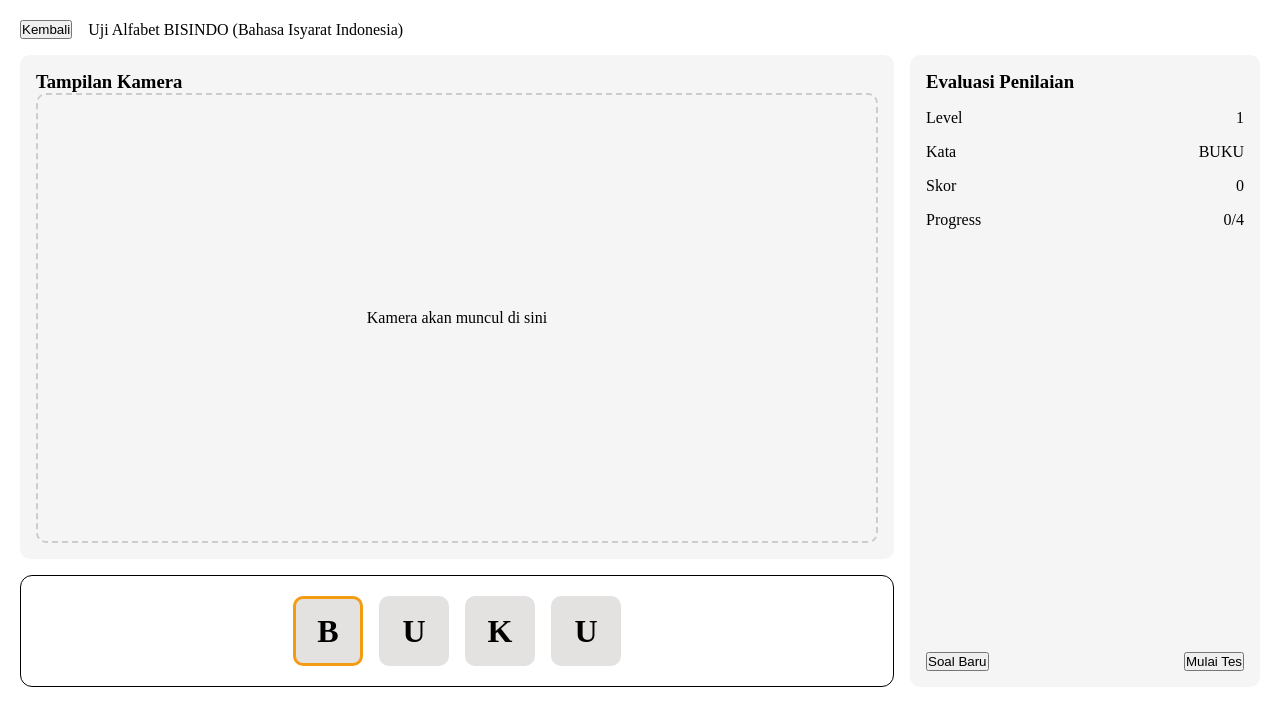
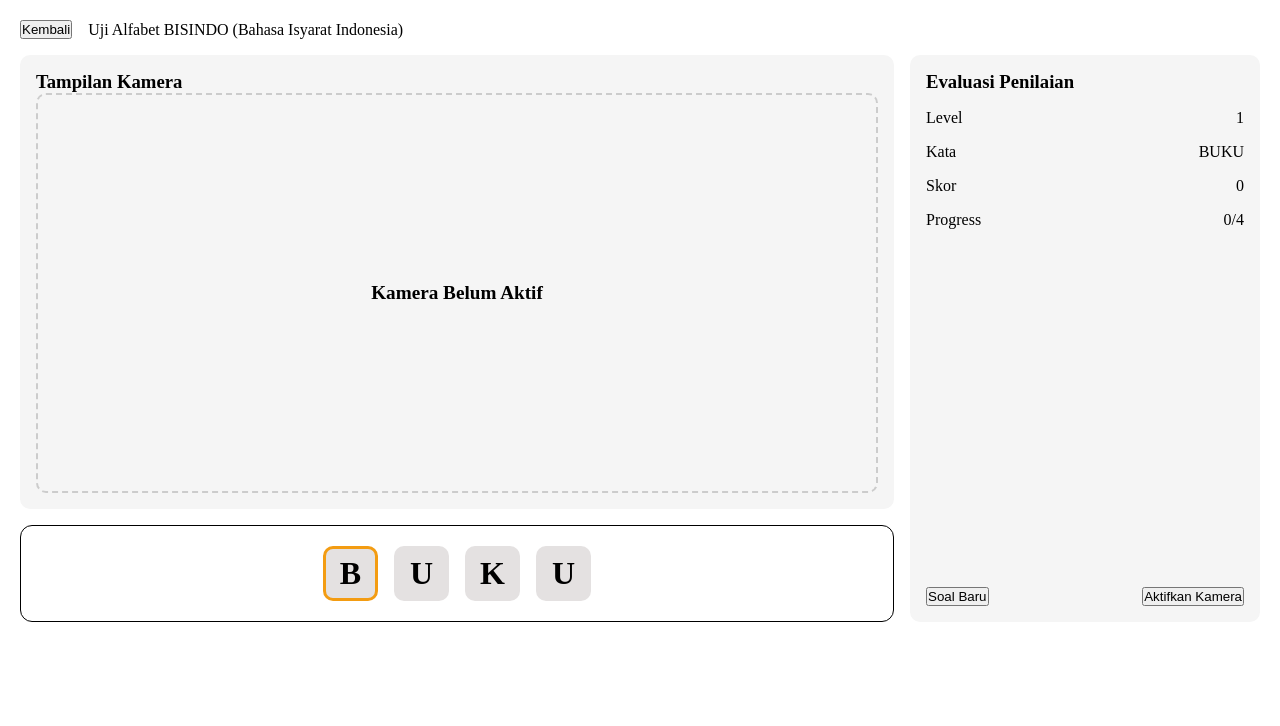
Before and after one commit to srmpandejlaki/BISINDO, a React (Vite) app in the folder frontend/: page /user/test-bisindo in a window 1280 px wide. Shown: the top 726 px of the page. Built offline with nearby package versions, Linux system fonts and the light colour scheme; no server answers.

Commit message:
tambah kamera

```diff
--- a/frontend/src/features/processing/pages/Processing.scss
+++ b/frontend/src/features/processing/pages/Processing.scss
@@ -32,6 +32,7 @@
     padding: 5px;
     border-radius: 4px;
     border: 1px solid #e0e0e0;
+    text-align: center;
   }
   select {
     min-width: 120px;
--- a/frontend/src/features/test-bisindo/pages/TestBisindo.jsx
+++ b/frontend/src/features/test-bisindo/pages/TestBisindo.jsx
@@ -1,10 +1,63 @@
-import React, { useState } from "react";
+import React, {  useState, useEffect, useRef } from "react";
 import { NavLink, useLocation } from "react-router-dom";
 import words from "../utils/words";
 
 function TestBisindo() {
   const location = useLocation();
   const level = location.state?.level || 1;
+
+  const videoRef = useRef(null);
+  const [cameraActive, setCameraActive] = useState(false);
+
+  const [currentIndex, setCurrentIndex] = useState(0);
+  const [score, setScore] = useState(0);
+
+  const startCamera = async () => {
+    try {
+      const stream = await navigator.mediaDevices.getUserMedia({
+        video: true,
+        audio: false,
+      });
+
+      if (videoRef.current) {
+        videoRef.current.srcObject = stream;
+      }
+
+      setCameraActive(true);
+    } catch (error) {
+      console.error("Gagal mengakses kamera:", error);
+    }
+  };
+
+  const stopCamera = () => {
+    if (videoRef.current?.srcObject) {
+      const tracks = videoRef.current.srcObject.getTracks();
+
+      tracks.forEach((track) => track.stop());
+
+      videoRef.current.srcObject = null;
+    }
+
+    setCameraActive(false);
+  };
+
+  const toggleCamera = () => {
+    if (cameraActive) {
+      stopCamera();
+    } else {
+      startCamera();
+    }
+  };
+
+  useEffect(() => {
+    return () => {
+      if (videoRef.current?.srcObject) {
+        const tracks = videoRef.current.srcObject.getTracks();
+
+        tracks.forEach((track) => track.stop());
+      }
+    };
+  }, []);
 
   const generateWord = (lvl) => {
     const levelKey = `level${lvl}`;
@@ -20,10 +73,6 @@ function TestBisindo() {
   const [targetWord, setTargetWord] = useState(() =>
     generateWord(level)
   );
-
-  const [currentIndex, setCurrentIndex] = useState(0);
-  const [score, setScore] = useState(0);
-
   const handleNewQuestion = () => {
     setTargetWord(generateWord(level));
     setCurrentIndex(0);
@@ -46,8 +95,24 @@ function TestBisindo() {
           <div className="camera-section">
             <h3>Tampilan Kamera</h3>
 
-            <div className="camera-placeholder">
-              Kamera akan muncul di sini
+            <div className="camera-container">
+              {!cameraActive && (
+                <div className="camera-placeholder">
+                  Kamera Belum Aktif
+                </div>
+              )}
+
+              <video
+                ref={videoRef}
+                autoPlay
+                playsInline
+                muted
+                style={{
+                  display: cameraActive
+                    ? "block"
+                    : "none",
+                }}
+              />
             </div>
           </div>
 
@@ -98,7 +163,11 @@ function TestBisindo() {
               Soal Baru
             </button>
 
-            <button>Mulai Tes</button>
+            <button onClick={toggleCamera}>
+              {cameraActive
+                ? "Matikan Kamera"
+                : "Aktifkan Kamera"}
+            </button>
           </div>
         </div>
       </div>
--- a/frontend/src/features/test-bisindo/pages/TestBisindo.scss
+++ b/frontend/src/features/test-bisindo/pages/TestBisindo.scss
@@ -29,13 +29,25 @@
 }
 
 .camera-placeholder {
-  height: 450px;
+  height: 400px;
 
   display: flex;
   justify-content: center;
   align-items: center;
 
+  font-size: 1.2rem;
+  font-weight: bold;
+
+  background: #f5f5f5;
   border: 2px dashed #ccc;
+  border-radius: 10px;
+}
+
+.camera-container video {
+  width: 100%;
+  height: 400px;
+  object-fit: cover;
+
   border-radius: 10px;
 }
 
@@ -47,8 +59,8 @@
 }
 
 .result-letter {
-  width: 70px;
-  height: 70px;
+  width: 55px;
+  height: 55px;
 
   display: flex;
   justify-content: center;
```
